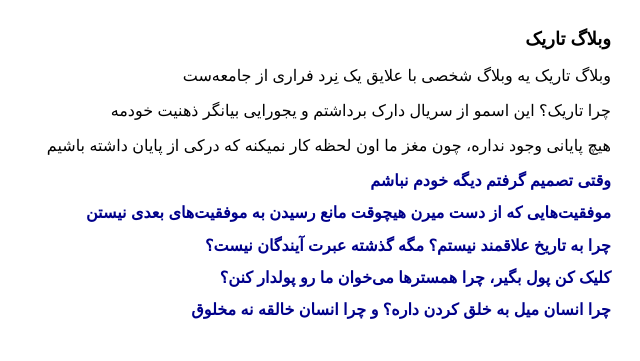
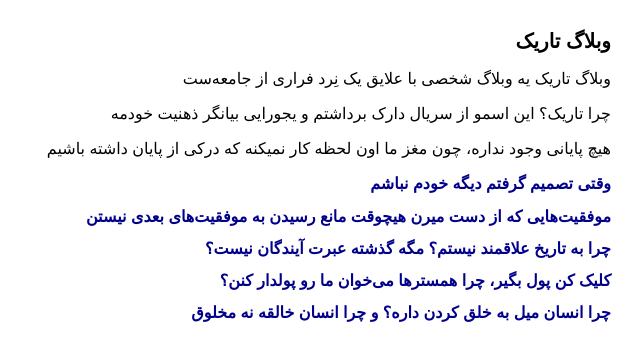
Before and after one commit to darkblog/darkblog.github.io, a Jekyll site: the page built from index.html, in a window 1280 px wide. Shown: the top 361 px of the page, without its empty margins (640-1280 px from the left). Built offline with Jekyll 4.4.1, drawn with Linux system fonts in a browser that asks for light colours.

Commit message:
Update index.html

```diff
--- a/index.html
+++ b/index.html
@@ -8,7 +8,7 @@ layout: compress
 <title>وبلاگ تاریک</title>
 <meta name="description" content="وبلاگ تاریک یه وبلاگ شخصی با علایق یک نِرد فراری از جامعه‌ست">
 <meta name="viewport" content="width=device-width">
-<style>body{font-family:sans-serif;margin:auto;padding:1em;width:80%}a{text-decoration:none;color:darkblue}h1{font-size:18px}h2{font-size:16px}</style>
+<style>body{font-family:sans-serif;margin:auto;padding:1em;width:80%}a{text-decoration:none;color:darkblue}h1{font-size:20px}h2{font-size:16px}</style>
 </head>
 <body>
 <h1>وبلاگ تاریک</h1>
```
